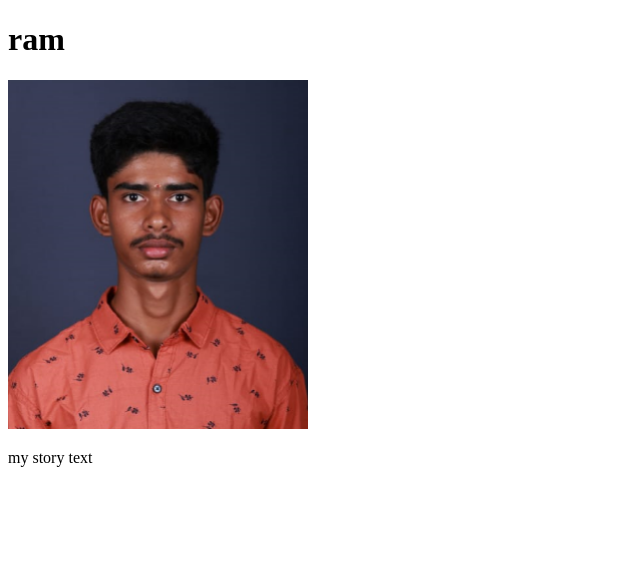
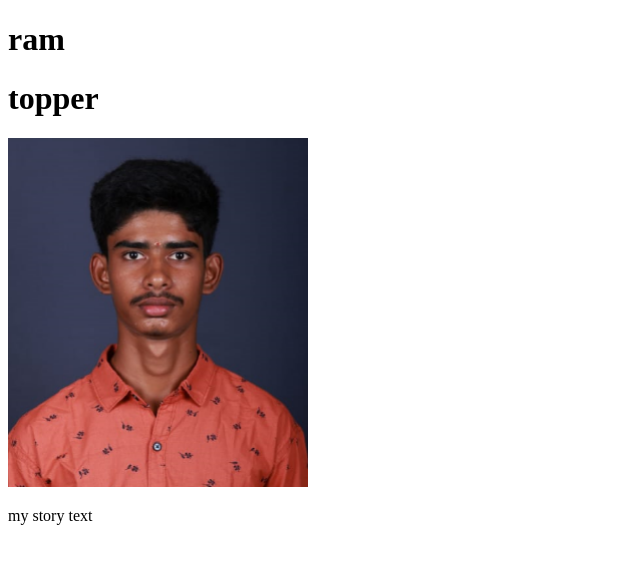
Before and after one commit to renganathan7/first_project, a plain HTML site: page index.html in a window 1280 px wide. Shown: the whole page, without its empty margins (0-640 px from the left). Drawn offline with Linux system fonts and the light colour scheme.

Commit message:
added new word

```diff
--- a/index.html
+++ b/index.html
@@ -7,6 +7,7 @@
 </head>
 <body>
     <h1>ram</h1>
+    <h1>topper</h1>
     <img width="300px" src="profile.png" alt="">
     <p>my story text</p>
 </body>
```
